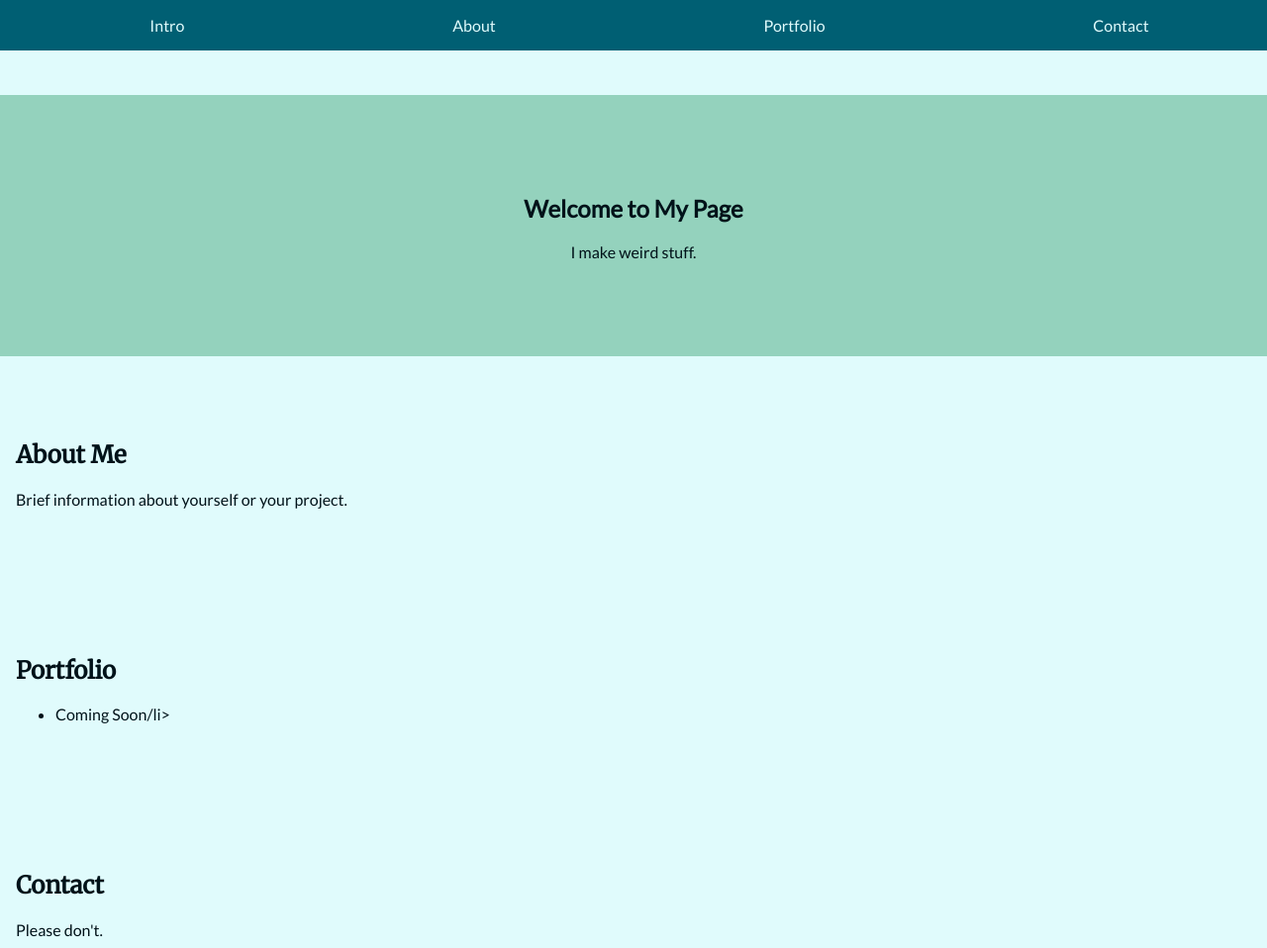
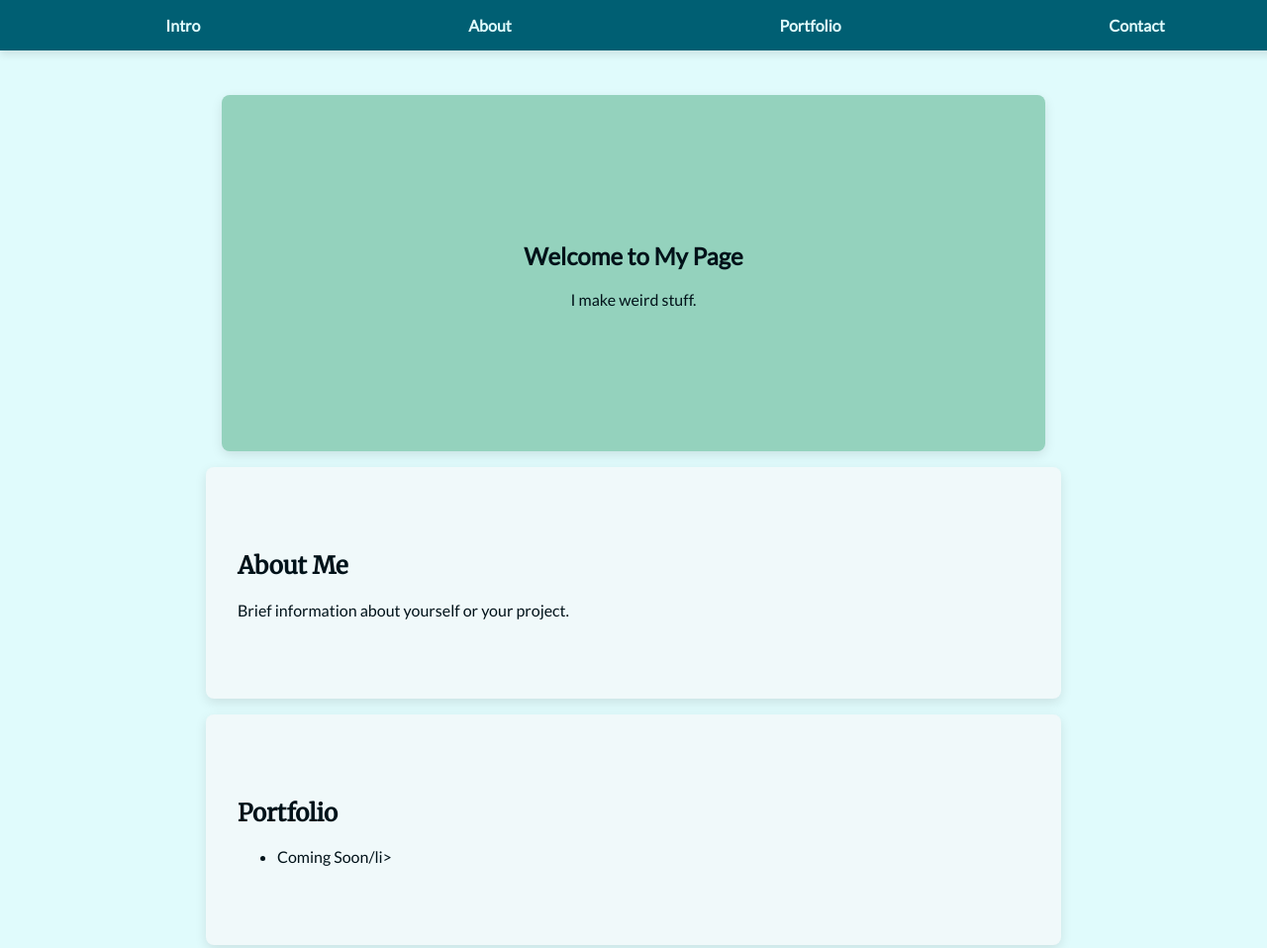
Before and after one commit to Loart/Loart.github.io, a plain HTML site: page index.html in a window 1280 px wide. Shown: the top 958 px of the page at 99% size. Drawn offline with Linux system fonts and the light colour scheme.

Commit message:
Update styles.css

```diff
--- a/styles.css
+++ b/styles.css
@@ -3,15 +3,17 @@ body {
   background-color: #e0fbfc;
   color: #001219;
   margin: 0;
+  scroll-behavior: smooth;
 }
 
 header {
   background-color: #005f73;
   color: #e0fbfc;
-  padding: 1rem;
+  padding: 1rem 2rem;
   position: fixed;
   width: 100%;
   top: 0;
+  box-shadow: 0 4px 8px rgba(0, 0, 0, 0.1);
   z-index: 100;
 }
 
@@ -26,22 +28,34 @@ nav ul {
 nav a {
   color: #e0fbfc;
   text-decoration: none;
+  font-weight: bold;
+  transition: color 0.3s;
+}
+
+nav a:hover {
+  color: #94d2bd;
 }
 
 main {
-  padding-top: 5rem; /* Offset for fixed header */
+  padding-top: 5rem; /* Offset for the fixed header */
 }
 
 .hero-content {
   background-color: #94d2bd;
   text-align: center;
-  padding: 5rem 1rem;
+  padding: 8rem 1rem;
   animation: fadeUp 1.5s ease-in-out;
 }
 
 section {
-  padding: 3rem 1rem;
+  padding: 4rem 2rem;
   margin: 1rem 0;
+  background-color: #f0f9fa;
+  border-radius: 8px;
+  box-shadow: 0 4px 12px rgba(0, 0, 0, 0.1);
+  margin-left: auto;
+  margin-right: auto;
+  max-width: 800px;
 }
 
 h2 {
```
